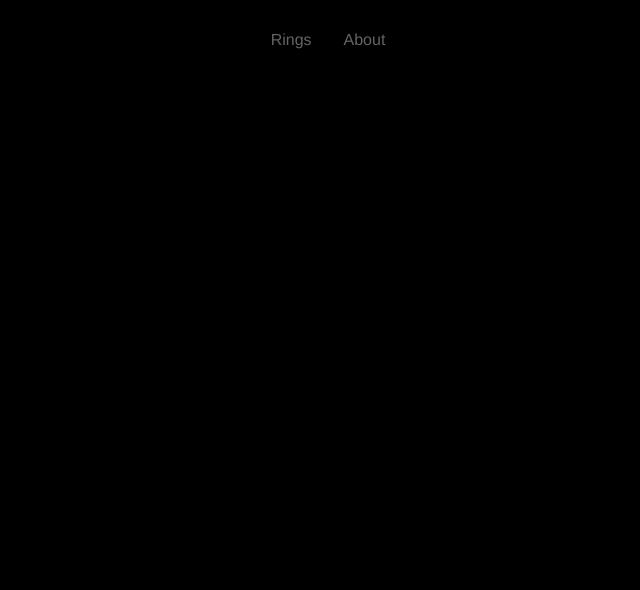
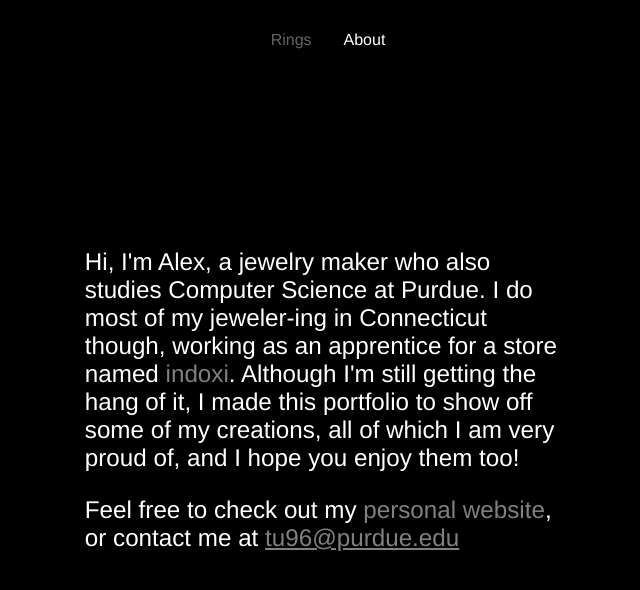
Before and after one commit to alex2tu/ring-portfolio, a React (Create React App) app: page /ring-portfolio/about in a window 1280 px wide. Before the commit this address had no page. Shown: the top 590 px of the page, without its empty margins (312-952 px from the left). Built offline with nearby package versions, Linux system fonts and the light colour scheme; the HTML template or start-up script is replaced by a standard one.

Commit message:
fixed domain and navigation bugs

```diff
--- a/src/App.js
+++ b/src/App.js
@@ -10,8 +10,8 @@ function App() {
     <Router>
       <Navbar />
       <Routes>
-        <Route path='/' exact Component={Rings}/>
-        <Route path='/about' exact Component={About}/>
+        <Route path='/ring-portfolio/' exact Component={Rings}/>
+        <Route path='/ring-portfolio/about' exact Component={About}/>
       </Routes>
     </Router>
     </>
--- a/src/components/Navbar.js
+++ b/src/components/Navbar.js
@@ -9,14 +9,14 @@ function Navbar() {
             <ul className="nav-menu">
 
                 <li className="nav-item">
-                    <NavLink to='/' className={({isActive}) =>
+                    <NavLink to='/ring-portfolio'end className={({isActive}) =>
                         "nav-link" + (!isActive ? "" : " on")
                     }>
                         Rings
                     </NavLink>
                 </li>
                 <li className="nav-item">
-                <NavLink to='/about' className={({isActive}) =>
+                <NavLink to='/ring-portfolio/about' className={({isActive}) =>
                         "nav-link" + (!isActive ? "" : " on")
                     }>
                         About
```
